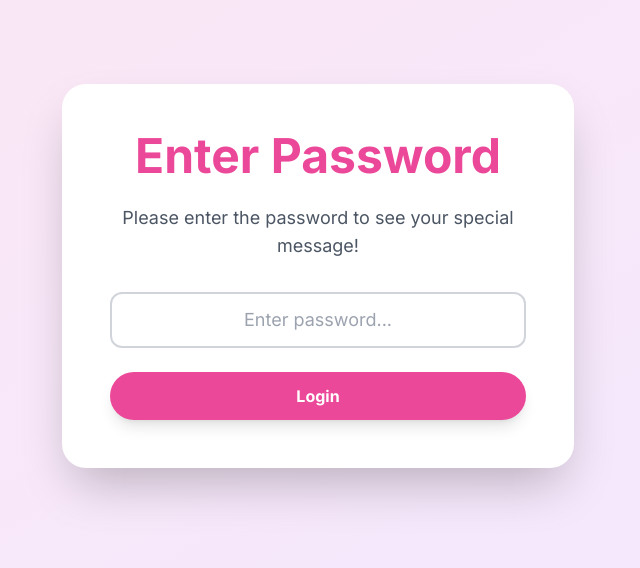
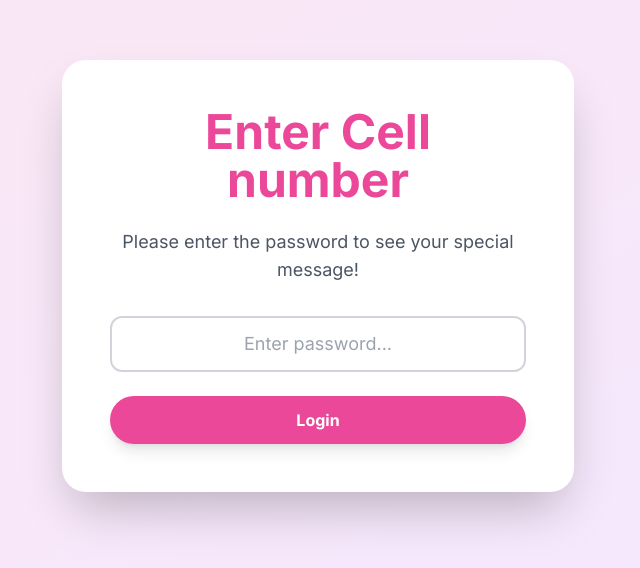
Before and after one commit to AlanTempest/Testing, a plain HTML site: page index.html in a window 1280 px wide. Shown: the part 124-692 px from the top of the page, without its empty margins (322-962 px from the left). Drawn offline with nearby package versions, Linux system fonts and the light colour scheme.

Commit message:
Update index.html

```diff
--- a/index.html
+++ b/index.html
@@ -27,7 +27,7 @@
 <body class="bg-gradient-to-br from-pink-100 to-purple-100 min-h-screen flex items-center justify-center p-4">
     <div class="bg-white p-8 md:p-12 rounded-3xl shadow-2xl max-w-lg w-full text-center transform transition-all duration-300 hover:scale-105">
         <h1 class="text-4xl md:text-5xl font-bold text-pink-500 mb-6">
-            Enter Password
+            Enter Cell number
         </h1>
         <p id="message" class="text-gray-600 text-lg mb-8">
             Please enter the password to see your special message!
```
